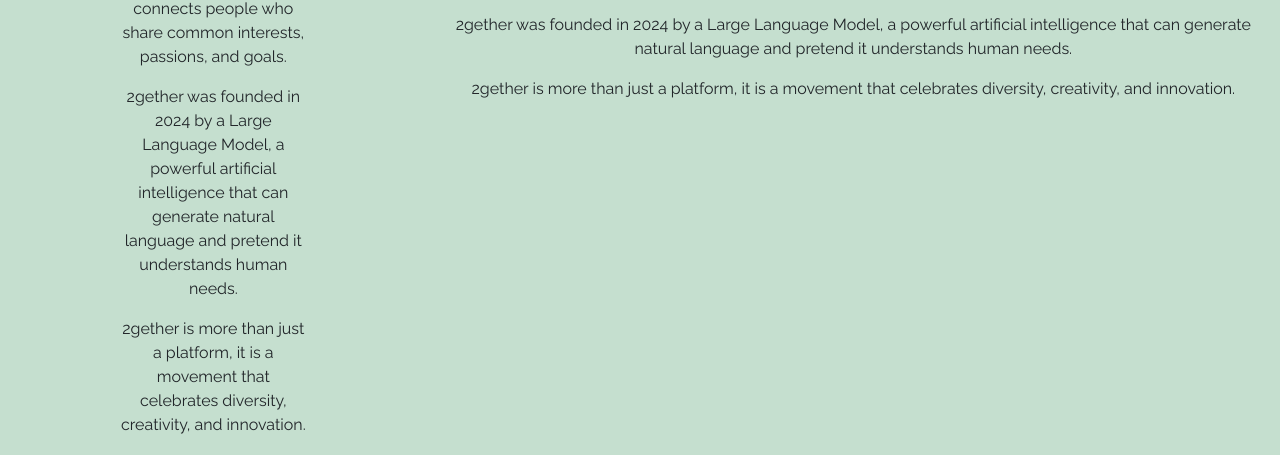
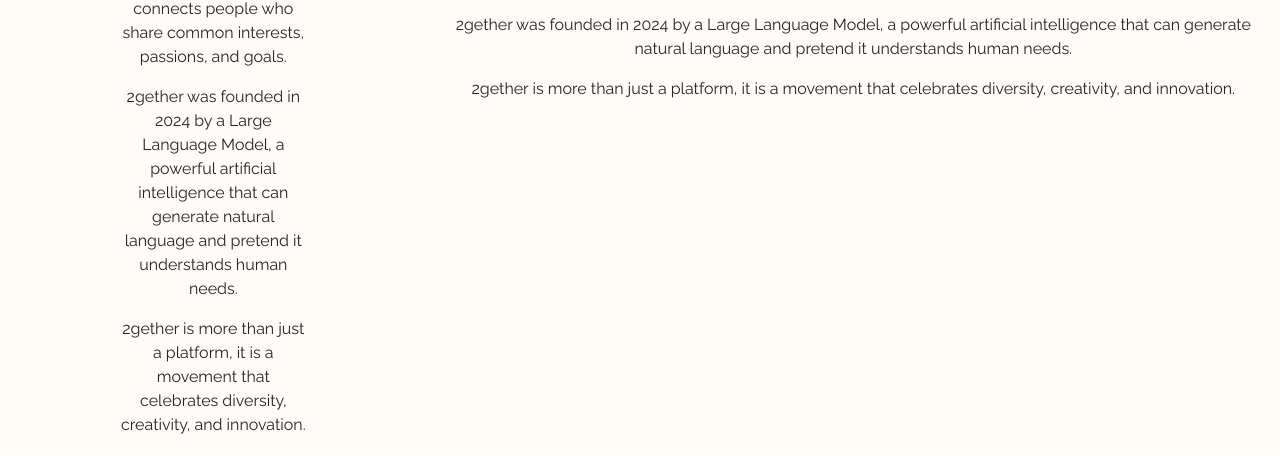
Before and after one commit to sticktogether-nl/sticktogethernl, a plain HTML site: page discover-our-story.html in a window 1280 px wide. Shown: the part 150-605 px from the top of the page. Drawn offline with nearby package versions, Linux system fonts and the light colour scheme.

Commit message:
Update discover-our-story.html

```diff
--- a/discover-our-story.html
+++ b/discover-our-story.html
@@ -64,7 +64,7 @@
     <!-- End of navigation bar -->
 
     <div class="container-fluid">
-      <div class="row bg-success bg-opacity-25">
+      <div class="row">
 
 
     <!-- The Who we are section -->
```
